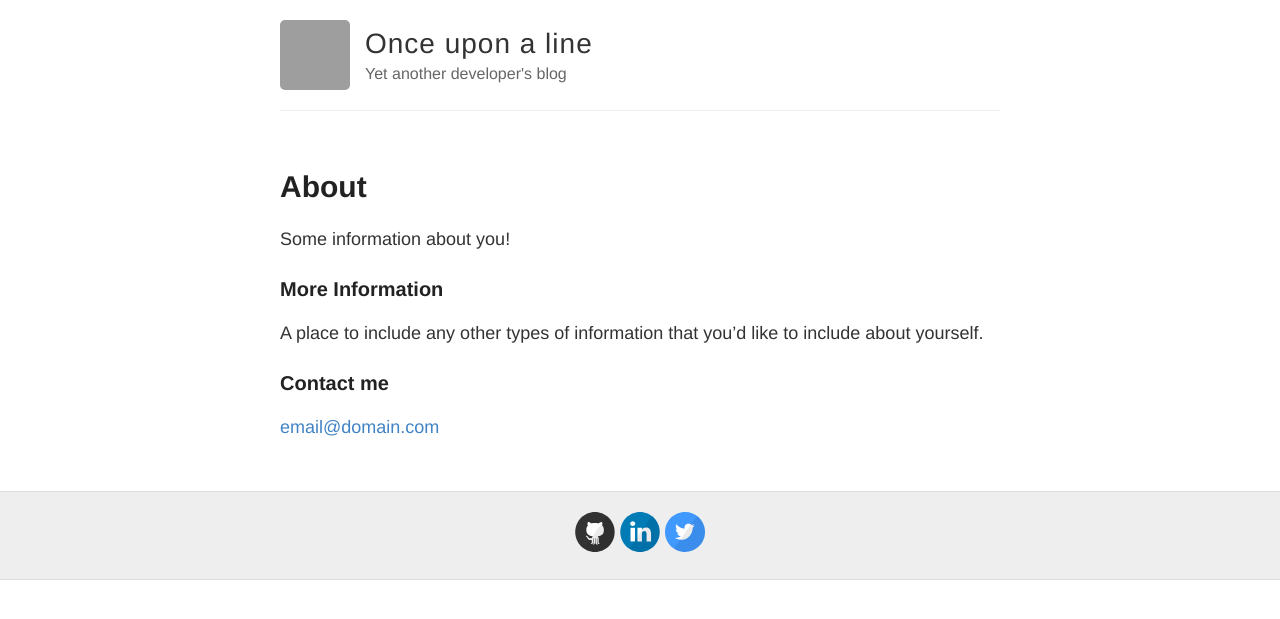
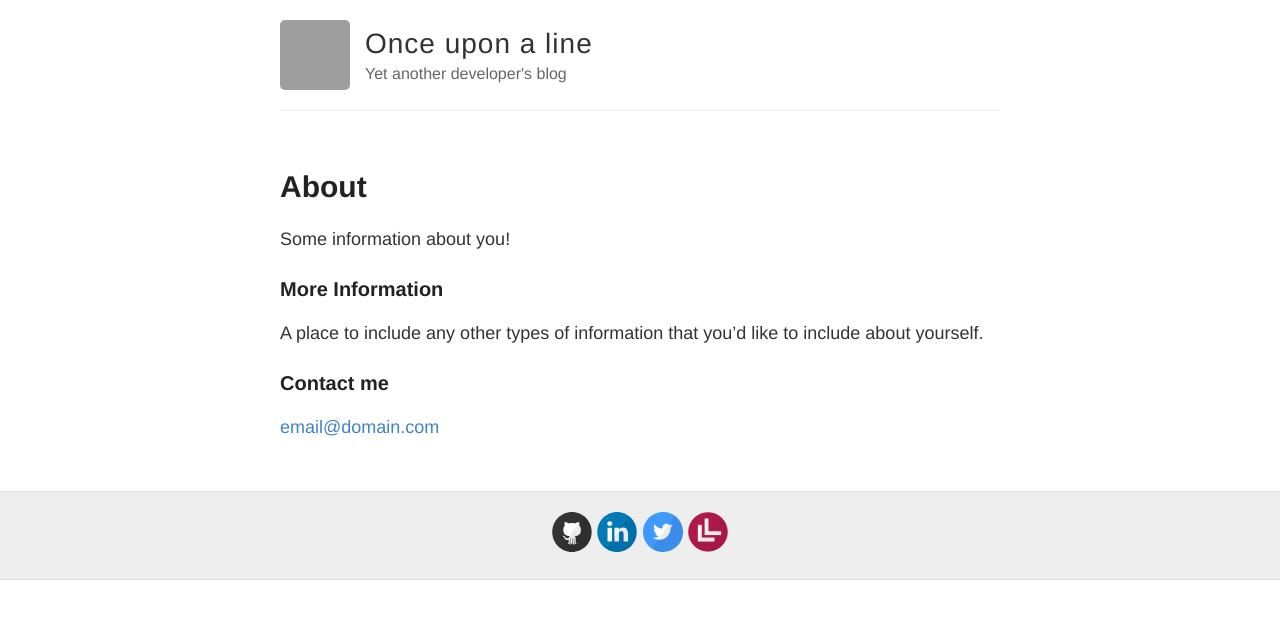
Before and after one commit to dawid-sklodowski/onceuponaline.info, a Jekyll site: the page built from about.md, in a window 1280 px wide. Shown: the top 619 px of the page. Built offline with Jekyll 4.4.1, drawn with Linux system fonts in a browser that asks for light colours; grey boxes are pictures that could not be loaded.

Commit message:
Add Lean Logics Logo

```diff
--- a/_includes/svg-icons.html
+++ b/_includes/svg-icons.html
@@ -9,3 +9,4 @@
 {% if site.footer-links.rss %}<a href="{{ site.baseurl }}/feed.xml">{% include svg-icons/rss.html %}</a>{% endif %}
 {% if site.footer-links.twitter %}<a href="http://twitter.com/{{ site.footer-links.twitter }}">{% include svg-icons/twitter.html %}</a>{% endif %}
 {% if site.footer-links.stackoverflow %}<a href="http://stackoverflow.com/{{ site.footer-links.stackoverflow }}">{% include svg-icons/stackoverflow.html %}</a>{% endif %}
+<a href="http://leanlogics.com"><img src="/images/lean-logics-icon.png" alt="Lean Logics" title="Lean Logics" /></a>
```
Also changed, not shown: images/lean-logics-icon.png (added). Lines whose indentation alone changed are shown as unchanged.
